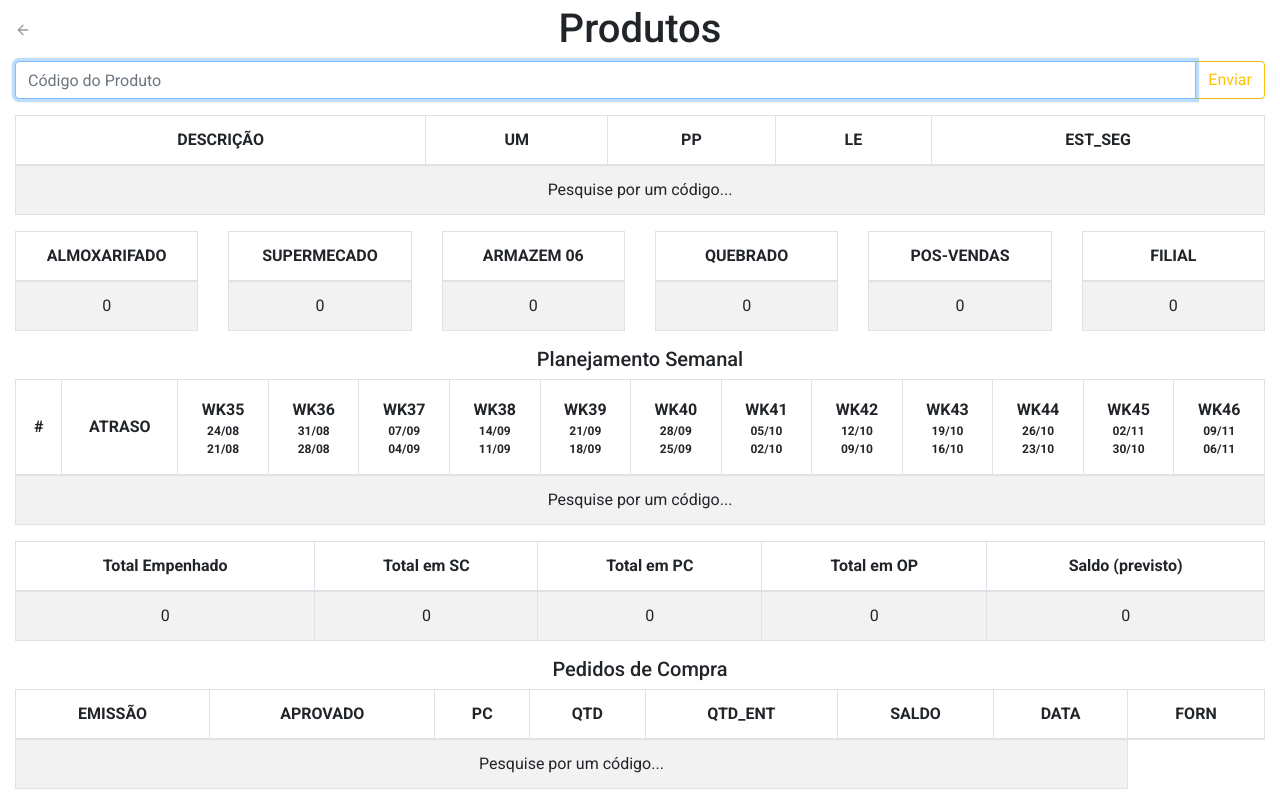
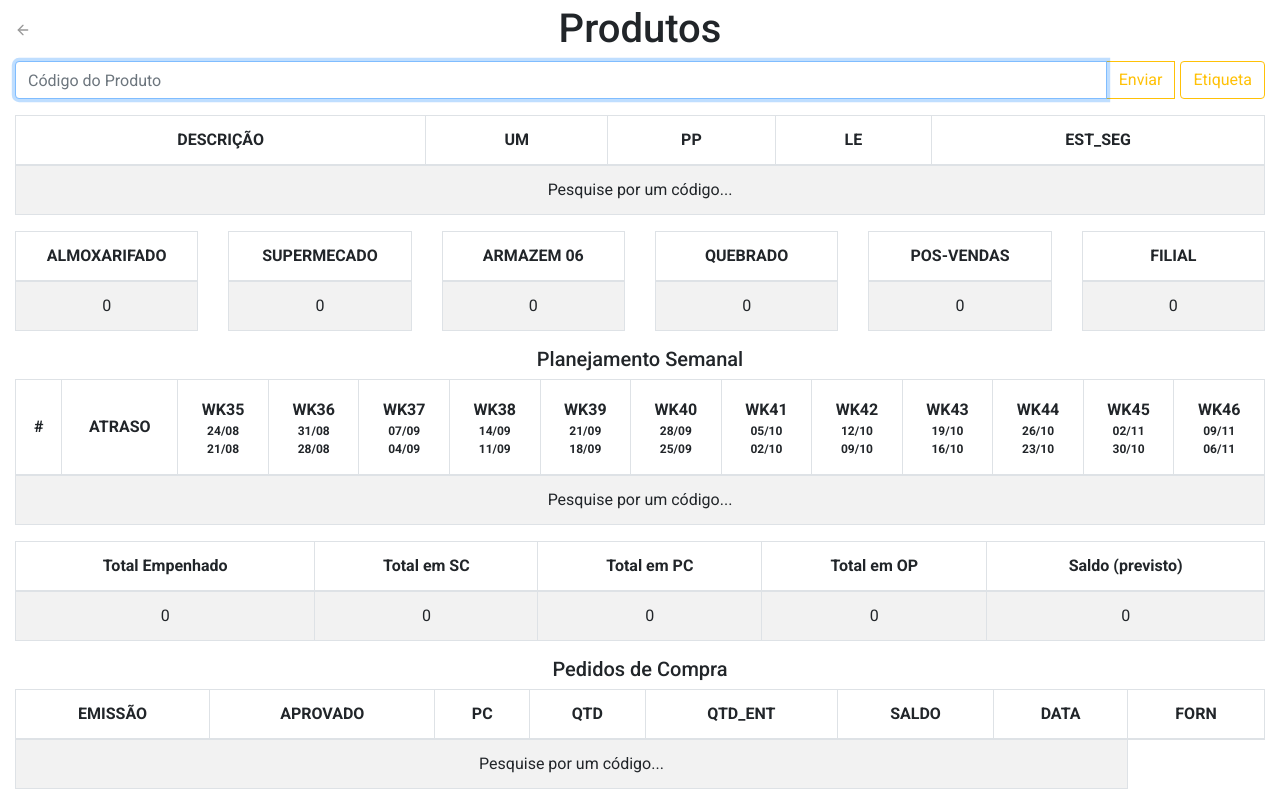
Before and after one commit to Casa-da-Escavadeira/Dash, a React (Create React App) app: page /prodash in a window 1280 px wide. Shown: the top 800 px of the page. Built offline with nearby package versions, Linux system fonts and the light colour scheme.

Commit message:
feat: copy to clipboard

```diff
--- a/src/components/PrintModal/index.js
+++ b/src/components/PrintModal/index.js
@@ -1,5 +1,5 @@
 import React, { useState, useCallback, useRef, useEffect } from 'react';
-import { Button, Modal, Form } from 'react-bootstrap';
+import { Button, Modal, Form, Overlay, Tooltip } from 'react-bootstrap';
 import { DataGrid } from '@material-ui/data-grid';
 import { Container as Cont } from './styles';
 import { generatePrintCode } from '../../utils/generatePrintCode';
@@ -18,9 +18,16 @@ export default function PrintModal({ isOpen, handleClose, pcsData }) {
     const generatedPrintText = generatePrintCode(dataSelectionModel);
     setPrintText(generatedPrintText.join(''));
     console.log(printText);
+    navigator.clipboard.writeText(
+      generatePrintCode(dataSelectionModel),
+    )
+    setShow(!show);
+    setTimeout(() => {
+      setShow(false)
+    }, 1500)
   };
 
-  // const [show, setShow] = useState(false);
+  const [show, setShow] = useState(false);
   const target = useRef(null);
 
   const columns = [
@@ -91,26 +98,20 @@ export default function PrintModal({ isOpen, handleClose, pcsData }) {
           <Button
             ref={target}
             variant="warning"
-            onClick={handlePrintPC
-              // handlePrintPC()
-              // navigator.clipboard.writeText(
-              //   generatePrintCode(dataSelectionModel),
-              // );
-              // setShow(!show);
-              // setTimeout(() => {
-              //   setShow(false);
-              // }, 1500);
+            onClick={
+              handlePrintPC
+
             }
           >
             Gerar código
           </Button>
-          {/* <Overlay target={target.current} show={show} placement="top">
+          <Overlay target={target.current} show={show} placement="top">
             {props => (
               <Tooltip {...props}>
                 Copiado para a área de transferência!
               </Tooltip>
             )}
-          </Overlay> */}
+          </Overlay>
         </Modal.Footer>
       </Modal>
     </Cont>
--- a/src/pages/Pro_Dash/index.js
+++ b/src/pages/Pro_Dash/index.js
@@ -353,6 +353,12 @@ export default function Pro_Dash() {
               Enviar
             </Button>
           </InputGroup.Append>
+          <Button
+            style={{ marginLeft: 5 }}
+            variant="outline-warning"
+          >
+            Etiqueta
+          </Button>
         </InputGroup>
         <Row>
           <Col>
```
